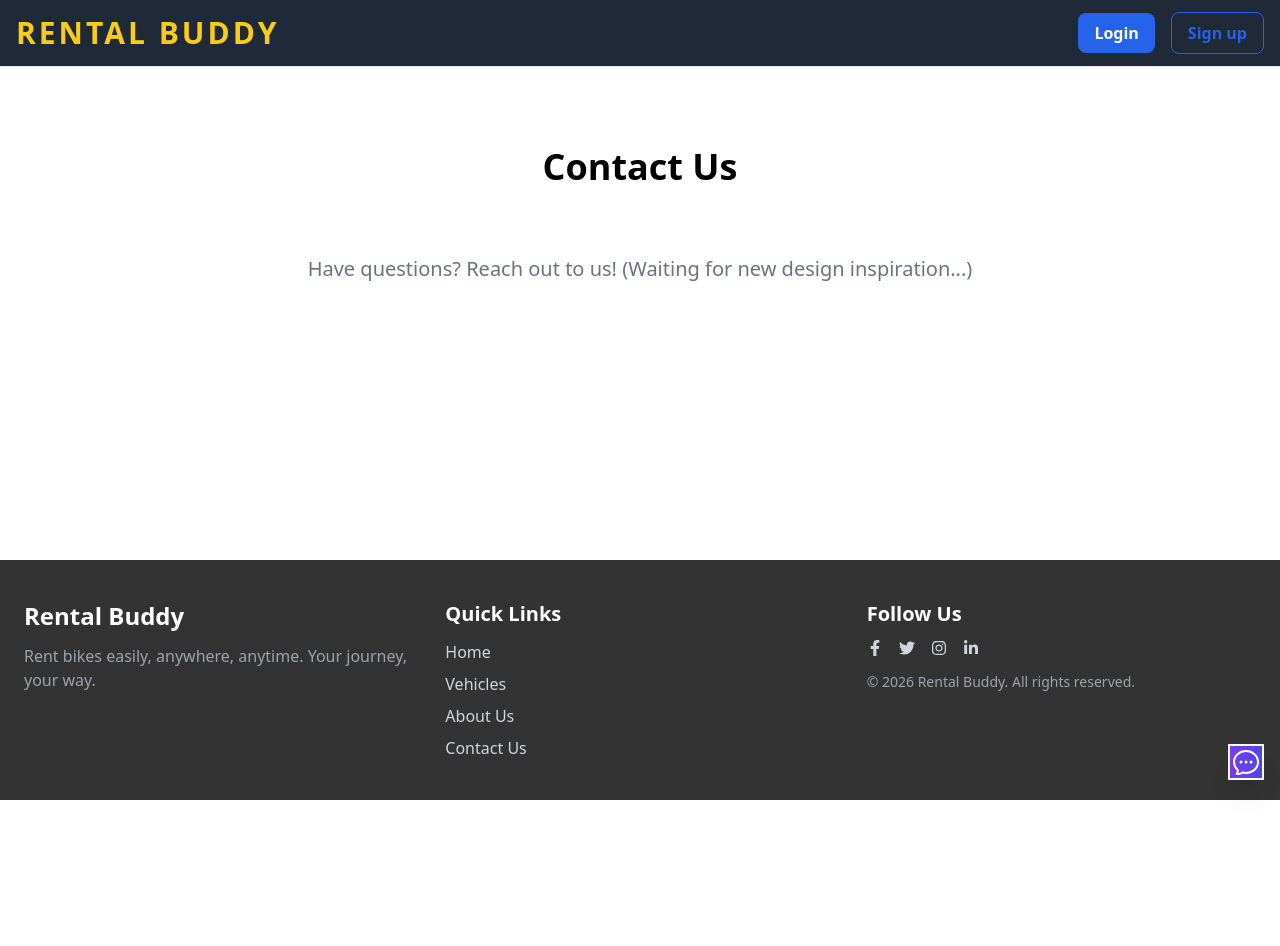
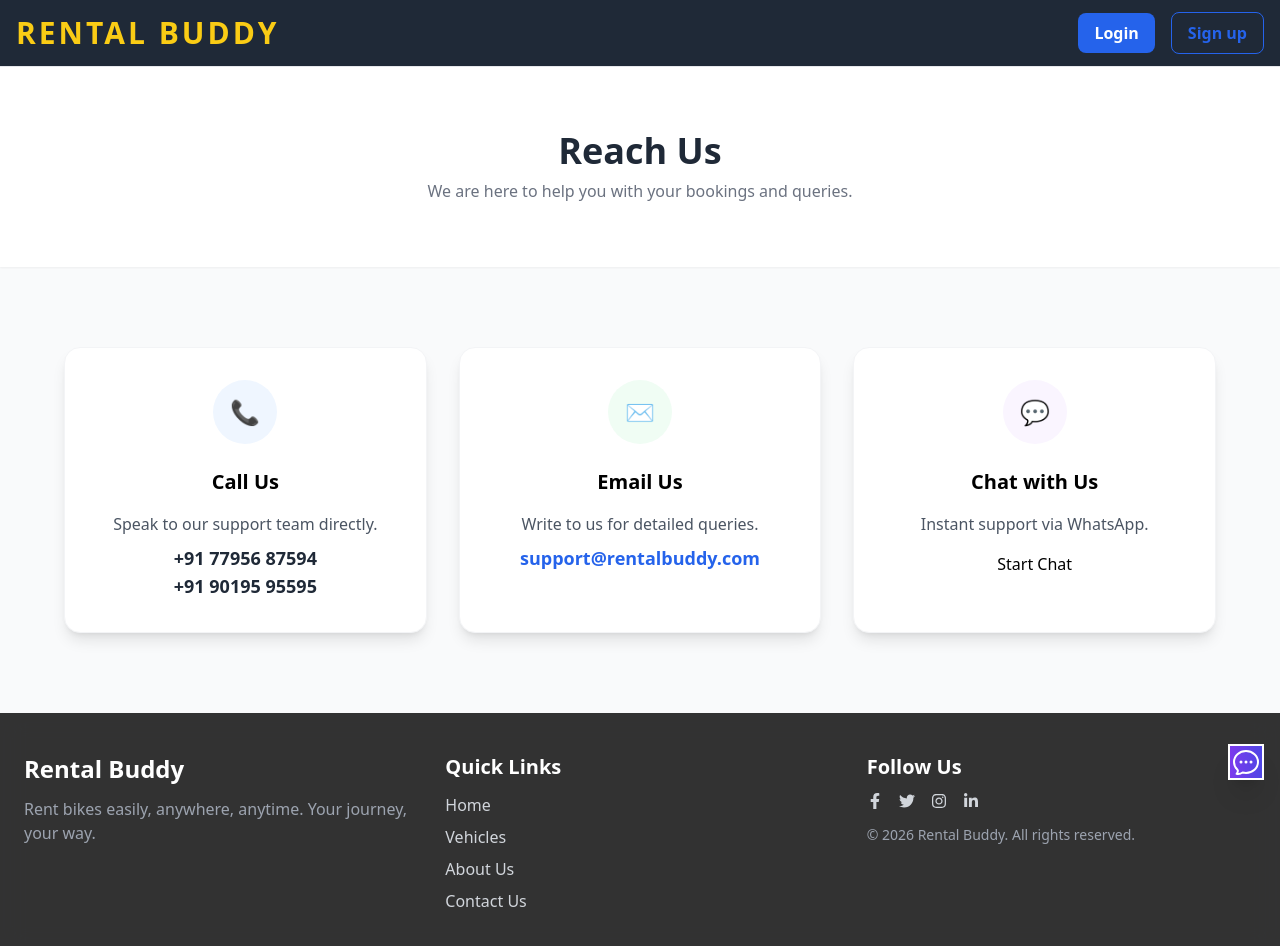
Before and after one commit to ChinmayNaik-1/rental-buddy, a React (Vite) app in the folder frontend/: page /contact in a window 1280 px wide. Shown: the top 946 px of the page. Before the commit the page ends 800 px from the top, so only its background shows below. Built offline with nearby package versions, Linux system fonts and the light colour scheme.

Commit message:
feat: add new About Us and Contact Us pages to the frontend

```diff
--- a/frontend/src/pages/AboutUs.jsx
+++ b/frontend/src/pages/AboutUs.jsx
@@ -3,19 +3,82 @@ import Footer from "../components/Footer";
 
 const AboutUs = () => {
     return (
-        <div className="min-h-screen bg-base-100 pb-10">
+        <div className="min-h-screen bg-base-100 flex flex-col">
             <Navbar />
-            <div className="max-w-7xl mx-auto px-6 py-20">
-                <h1 className="text-4xl font-bold mb-6 text-center">About Rental Buddy</h1>
-                <div className="w-24 h-1 bg-primary mx-auto rounded-full mb-10"></div>
-                <p className="text-center text-xl text-gray-500 max-w-3xl mx-auto">
-                    We are dedicated to providing the best vehicle rental experience.
-                    (Waiting for new design inspiration...)
+
+            {/* Hero */}
+            <div className="bg-gray-100 py-20 text-center px-4">
+                <h1 className="text-4xl md:text-5xl font-bold mb-4 text-gray-800">Our Journey</h1>
+                <p className="text-xl text-gray-600 max-w-2xl mx-auto">
+                    Changing the way vehicle rentals work, one ride at a time.
                 </p>
             </div>
-            <div className="fixed bottom-0 left-0 w-full">
-                <Footer />
+
+            <div className="max-w-5xl mx-auto px-6 py-16 space-y-20">
+
+                {/* Section 1 */}
+                <div className="flex flex-col md:flex-row gap-10 items-center">
+                    <div className="flex-1">
+                        <div className="text-6xl text-gray-200 font-bold mb-4">01</div>
+                        <h2 className="text-3xl font-bold mb-4 text-primary">The beautiful beginning</h2>
+                        <p className="text-lg text-gray-600 leading-relaxed">
+                            We procured the 1st license and decided to change the way Bike rentals worked in India.
+                            With 5 motorcycles and a pocket full of confidence, the journey started to make mobility accessible to everyone.
+                        </p>
+                    </div>
+                    <div className="flex-1">
+                        <img src="https://images.unsplash.com/photo-1558981403-c5f9899a28bc?q=80&w=2070&auto=format&fit=crop" alt="Beginning" className="rounded-2xl shadow-xl w-full h-64 object-cover" />
+                    </div>
+                </div>
+
+                {/* Section 2 */}
+                <div className="flex flex-col md:flex-row-reverse gap-10 items-center">
+                    <div className="flex-1">
+                        <div className="text-6xl text-gray-200 font-bold mb-4">02</div>
+                        <h2 className="text-3xl font-bold mb-4 text-secondary">Achieving milestones</h2>
+                        <p className="text-lg text-gray-600 leading-relaxed">
+                            It was not long before we shifted gears and included scooters to our fleet, becoming the single largest fleet owner
+                            of rental bikes. We introduced a wide range of motorcycles to serve every rider's need.
+                        </p>
+                    </div>
+                    <div className="flex-1">
+                        <img src="https://images.unsplash.com/photo-1593764592116-bfb2a97c642a?q=80&w=2070&auto=format&fit=crop" alt="Milestones" className="rounded-2xl shadow-xl w-full h-64 object-cover" />
+                    </div>
+                </div>
+
+                {/* Section 3 */}
+                <div className="flex flex-col md:flex-row gap-10 items-center">
+                    <div className="flex-1">
+                        <div className="text-6xl text-gray-200 font-bold mb-4">03</div>
+                        <h2 className="text-3xl font-bold mb-4 text-accent">Striving to create a legacy</h2>
+                        <p className="text-lg text-gray-600 leading-relaxed">
+                            The concept of shared mobility picked up, and so did our brand. We moved from a few cities to 40+ cities across the country.
+                            We launched guided tours, marked our presence in new domains, and rewrote the rules of riding.
+                        </p>
+                    </div>
+                    <div className="flex-1">
+                        <img src="https://images.unsplash.com/photo-1583121274602-3e2820c69888?q=80&w=2070&auto=format&fit=crop" alt="Legacy" className="rounded-2xl shadow-xl w-full h-64 object-cover" />
+                    </div>
+                </div>
+
+                {/* Section 4 */}
+                <div className="flex flex-col md:flex-row-reverse gap-10 items-center">
+                    <div className="flex-1">
+                        <div className="text-6xl text-gray-200 font-bold mb-4">04</div>
+                        <h2 className="text-3xl font-bold mb-4 text-primary">All set to touch new heights</h2>
+                        <p className="text-lg text-gray-600 leading-relaxed">
+                            This year marks significant growth. From a bootstrapped venture to a funded company,
+                            we are investing in technology and fleet expansion to bring you the best rental experience possible.
+                        </p>
+                    </div>
+                    <div className="flex-1">
+                        <img src="https://images.unsplash.com/photo-1517245386807-bb43f82c33c4?q=80&w=2070&auto=format&fit=crop" alt="Growth" className="rounded-2xl shadow-xl w-full h-64 object-cover" />
+                    </div>
+                </div>
+
             </div>
+
+            <Footer />
         </div>
     );
 };
--- a/frontend/src/pages/ContactUs.jsx
+++ b/frontend/src/pages/ContactUs.jsx
@@ -3,19 +3,58 @@ import Footer from "../components/Footer";
 
 const ContactUs = () => {
     return (
-        <div className="min-h-screen bg-base-100 pb-10">
+        <div className="min-h-screen bg-gray-50 flex flex-col">
             <Navbar />
-            <div className="max-w-7xl mx-auto px-6 py-20">
-                <h1 className="text-4xl font-bold mb-6 text-center">Contact Us</h1>
-                <div className="w-24 h-1 bg-primary mx-auto rounded-full mb-10"></div>
-                <p className="text-center text-xl text-gray-500 max-w-3xl mx-auto">
-                    Have questions? Reach out to us!
-                    (Waiting for new design inspiration...)
-                </p>
+
+            <div className="bg-white py-16 text-center shadow-sm">
+                <h1 className="text-4xl font-bold mb-2 text-gray-800">Reach Us</h1>
+                <p className="text-gray-500">We are here to help you with your bookings and queries.</p>
             </div>
-            <div className="fixed bottom-0 left-0 w-full">
-                <Footer />
+
+            <div className="flex-grow flex items-center justify-center py-20 px-4">
+                <div className="grid grid-cols-1 md:grid-cols-3 gap-8 max-w-6xl w-full">
+
+                    {/* Phone Card */}
+                    <div className="bg-white p-8 rounded-2xl shadow-lg hover:shadow-2xl transition-all text-center border border-gray-100">
+                        <div className="w-16 h-16 bg-blue-50 text-blue-600 rounded-full flex items-center justify-center mx-auto mb-6 text-2xl">
+                            📞
+                        </div>
+                        <h3 className="text-xl font-bold mb-4">Call Us</h3>
+                        <p className="text-gray-600 mb-2">Speak to our support team directly.</p>
+                        <div className="font-semibold text-lg text-gray-800">
+                            <p>+91 77956 87594</p>
+                            <p>+91 90195 95595</p>
+                        </div>
+                    </div>
+
+                    {/* Email Card */}
+                    <div className="bg-white p-8 rounded-2xl shadow-lg hover:shadow-2xl transition-all text-center border border-gray-100">
+                        <div className="w-16 h-16 bg-green-50 text-green-600 rounded-full flex items-center justify-center mx-auto mb-6 text-2xl">
+                            ✉️
+                        </div>
+                        <h3 className="text-xl font-bold mb-4">Email Us</h3>
+                        <p className="text-gray-600 mb-2">Write to us for detailed queries.</p>
+                        <a href="mailto:support@rentalbuddy.com" className="font-semibold text-lg text-blue-600 hover:underline">
+                            support@rentalbuddy.com
+                        </a>
+                    </div>
+
+                    {/* Chat Card */}
+                    <div className="bg-white p-8 rounded-2xl shadow-lg hover:shadow-2xl transition-all text-center border border-gray-100">
+                        <div className="w-16 h-16 bg-purple-50 text-purple-600 rounded-full flex items-center justify-center mx-auto mb-6 text-2xl">
+                            💬
+                        </div>
+                        <h3 className="text-xl font-bold mb-4">Chat with Us</h3>
+                        <p className="text-gray-600 mb-2">Instant support via WhatsApp.</p>
+                        <button className="btn btn-primary btn-outline rounded-full px-8 mt-2">
+                            Start Chat
+                        </button>
+                    </div>
+
+                </div>
             </div>
+
+            <Footer />
         </div>
     );
 };
```
